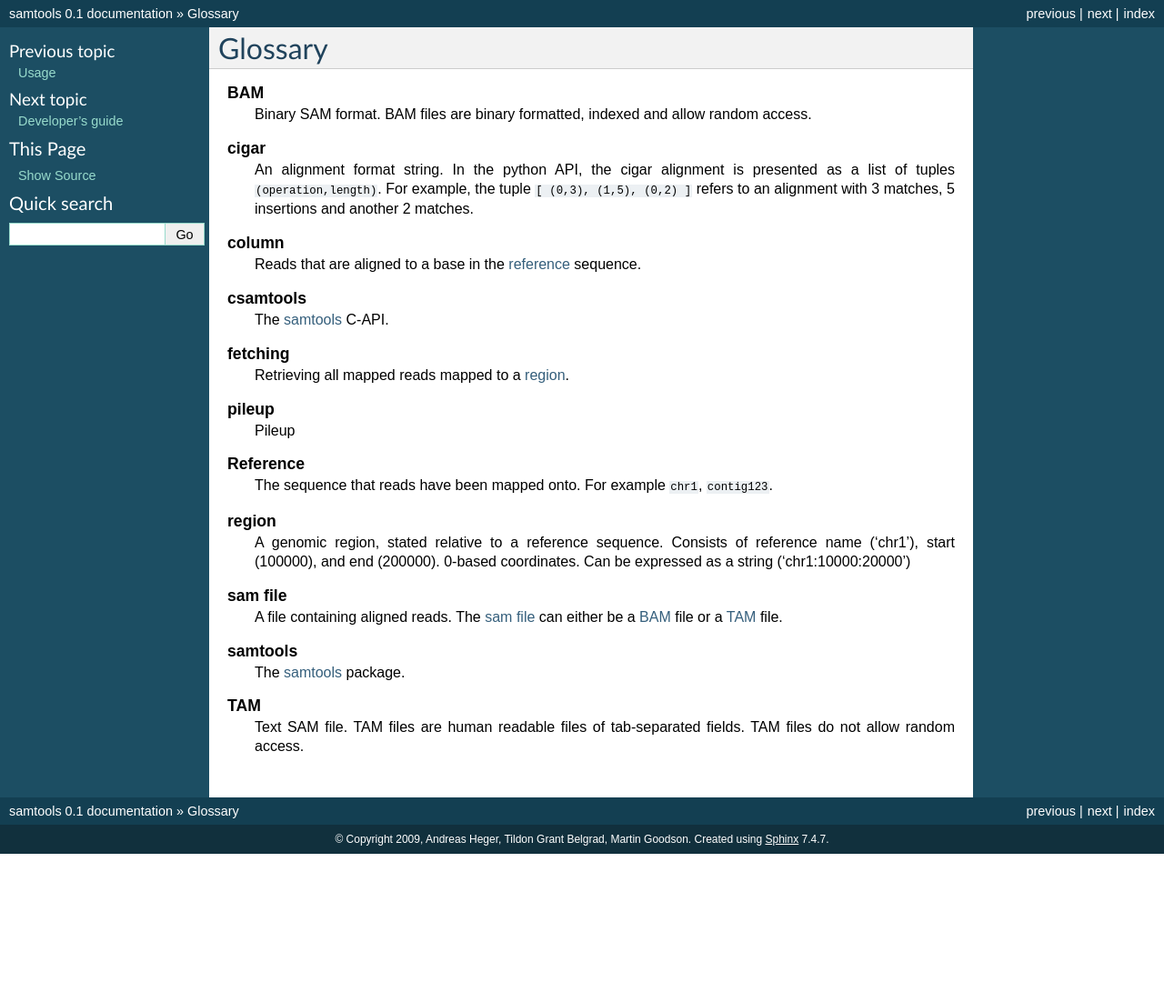
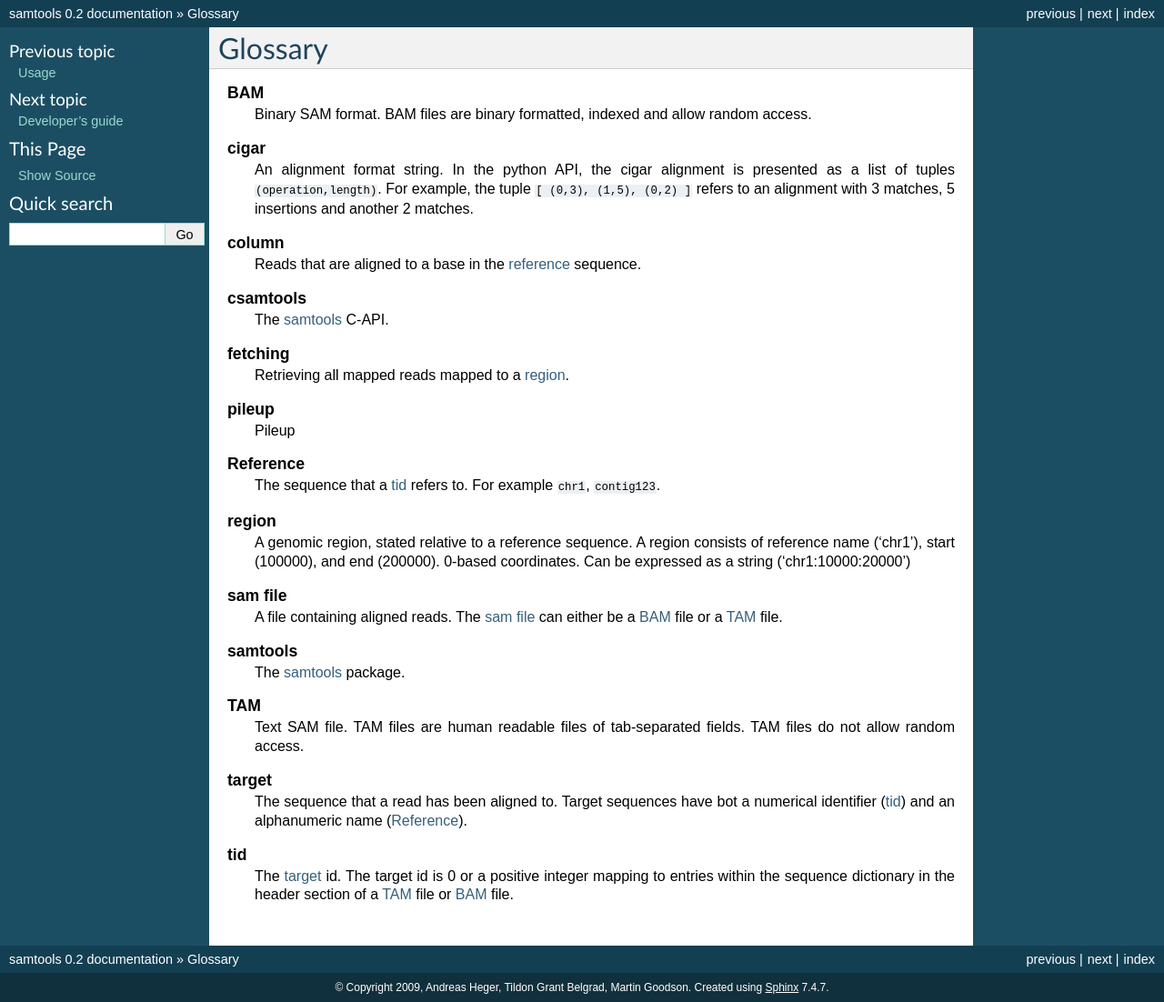
Before and after one commit to pysam-developers/pysam, a Sphinx documentation site: the page built from doc/glossary.rst, in a window 1280 px wide. Shown: the whole page at 91% size. Built offline with Sphinx 7.4.7, drawn with Linux system fonts in a browser that asks for light colours; pages that are not in the unit, such as notebooks, are missing from menus; before the commit the page ends 939 px from its top, so only the background shows below that.

Commit message:
updated documenation and MANIFEST for release 0.2

```diff
--- a/doc/conf.py
+++ b/doc/conf.py
@@ -47,9 +47,9 @@ copyright = u'2009, Andreas Heger, Tildon Grant Belgrad, Martin Goodson'
 # built documents.
 #
 # The short X.Y version.
-version = '0.1'
+version = '0.2'
 # The full version, including alpha/beta/rc tags.
-release = '0.1'
+release = '0.2'
 
 # The language for content autogenerated by Sphinx. Refer to documentation
 # for a list of supported languages.
--- a/doc/glossary.rst
+++ b/doc/glossary.rst
@@ -12,13 +12,20 @@ Glossary
       and another 2 matches.
 
    region
-      A genomic region, stated relative to a reference sequence. Consists of reference name ('chr1'), start (100000), and end (200000). 0-based coordinates. Can be expressed as a string ('chr1:10000:20000')
+      A genomic region, stated relative to a reference sequence. A region consists of
+      reference name ('chr1'), start (100000), and end (200000).
+      0-based coordinates. Can be expressed as a string ('chr1:10000:20000')
 
    column
       Reads that are aligned to a base in the :term:`reference` sequence.
 
+   tid
+      The :term:`target` id. The target id is 0 or a positive integer mapping to
+      entries within the sequence dictionary in the header section of
+      a :term:`TAM` file or :term:`BAM` file.
+
    Reference
-      The sequence that reads have been mapped onto. For example ``chr1``, ``contig123``.
+      The sequence that a :term:`tid` refers to. For example ``chr1``, ``contig123``.
 
    BAM
        Binary SAM format. BAM files are binary formatted, indexed and
@@ -44,5 +51,10 @@ Glossary
    fetching
       Retrieving all mapped reads mapped to a :term:`region`.
 
+   target
+      The sequence that a read has been aligned to. Target
+      sequences have bot a numerical identifier (:term:`tid`)
+      and an alphanumeric name (:term:`Reference`).
+
 
 .. _samtools: http://samtools.sourceforge.net
```
Also changed, not shown: 4 other files.
